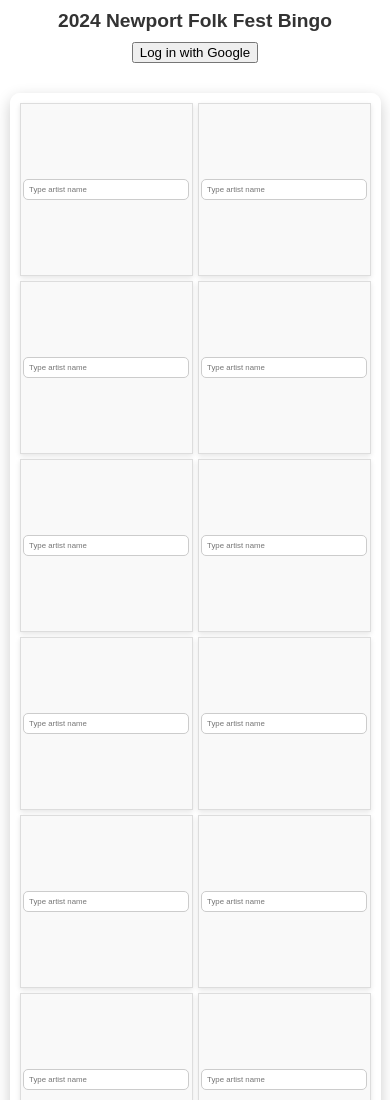
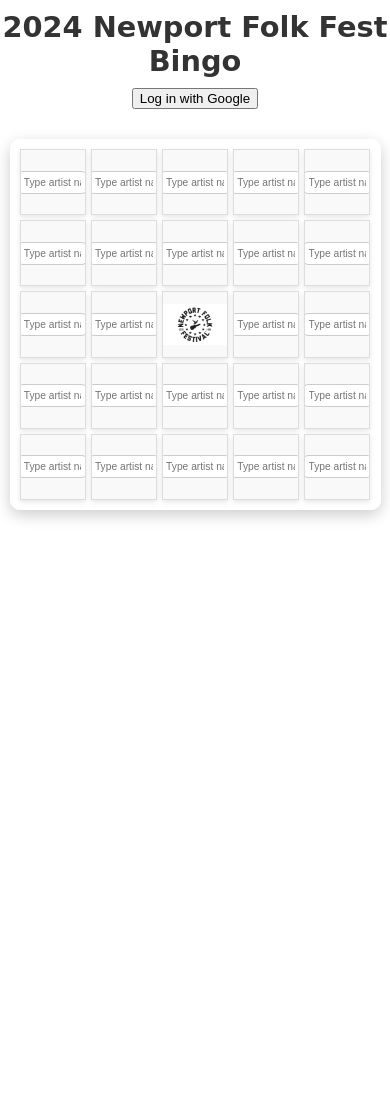
Before and after one commit to twooglin/NFF-Bingo, a plain HTML site: page index.html in a window 390 px wide. Shown: the top 1100 px of the page. After the commit the page ends 844 px from the top, so only its background shows below. Drawn offline with Linux system fonts and the light colour scheme; no server answers.

Commit message:
Update styles.css

```diff
--- a/styles.css
+++ b/styles.css
@@ -1,6 +1,6 @@
 /* General body styling */
 body {
-    font-family: Arial, sans-serif;
+    font-family: 'Raleway', sans-serif; /* Raleway for main text */
     text-align: center;
     margin: 0;
     padding: 0;
@@ -8,18 +8,23 @@ body {
     position: relative;
 }
 
+/* Apply Shadows Into Light for Headers */
+h1, h2, h3 {
+    font-family: 'Shadows Into Light', cursive;
+}
+
 #background {
     background-image: url('background.png');
-    background-size: cover; /* Cover entire viewport */
+    background-size: cover;
     background-position: center;
-    filter: grayscale(100%); /* Convert to black and white */
-    opacity: 0.5; /* Reduce opacity to 50% */
-    position: fixed; /* Fixed to viewport */
+    filter: grayscale(100%);
+    opacity: 0.5;
+    position: fixed;
     top: 0;
     left: 0;
     width: 100%;
     height: 100%;
-    z-index: -1; /* Behind all content */
+    z-index: -1;
 }
 
 #content {
@@ -36,10 +41,10 @@ h1 {
 /* Bingo Board */
 #bingo-board {
     display: grid;
-    grid-template-columns: repeat(5, 1fr); /* Default: 5 columns for desktop */
-    gap: 10px;
+    grid-template-columns: repeat(5, 1fr); /* Always 5 columns */
+    gap: 5px;
     margin: 20px auto;
-    width: 90%;
+    width: 95%;
     max-width: 600px;
     background: rgba(255, 255, 255, 0.9);
     padding: 10px;
@@ -47,6 +52,7 @@ h1 {
     box-shadow: 0 5px 15px rgba(0, 0, 0, 0.2);
 }
 
+/* Bingo Squares */
 .bingo-square {
     background-color: #f9f9f9;
     border: 1px solid #ddd;
@@ -54,20 +60,22 @@ h1 {
     flex-direction: column;
     justify-content: center;
     align-items: center;
-    aspect-ratio: 1 / 1; /* Maintains square shape */
+    aspect-ratio: 1 / 1; /* Ensures all squares remain perfectly square */
     text-align: center;
-    font-size: 0.9em;
+    font-size: 1em; /* Default text size */
     position: relative;
     overflow: hidden;
     box-shadow: 0 2px 5px rgba(0, 0, 0, 0.1);
 }
 
+/* Center Logo (Free Space) */
 .bingo-square img {
-    width: 50%;
-    height: auto;
+    width: 100%;
+    height: 100%;
     object-fit: contain;
 }
 
+/* Artist Search Input */
 .artist-search {
     width: 90%;
     padding: 5px;
@@ -77,6 +85,7 @@ h1 {
     outline: none;
 }
 
+/* Dropdown Styling */
 .dropdown {
     position: absolute;
     background: white;
@@ -100,6 +109,7 @@ h1 {
     background-color: #f0f0f0;
 }
 
+/* Highlight for Correct Artists */
 .correct-artist {
     background-color: lightgreen;
     border: 2px solid green;
@@ -124,42 +134,23 @@ h1 {
     object-fit: cover;
 }
 
-/* Responsive Design */
-@media (max-width: 1024px) {
+/* ✅ Responsive Design (Keep Board 5x5) */
+@media (max-width: 768px) {
     #bingo-board {
-        grid-template-columns: repeat(4, 1fr); /* 4 columns on medium screens */
-        gap: 8px;
-    }
-}
-
-@media (max-width: 768px) {
-    h1 {
-        font-size: 1.5em;
-    }
-    #bingo-board {
-        grid-template-columns: repeat(3, 1fr); /* 3 columns on tablets */
-        gap: 8px;
+        width: 100%;
+        max-width: 95%;
     }
     .bingo-square {
-        font-size: 0.8em;
+        font-size: 0.9em; /* Reduce text size slightly on smaller screens */
     }
 }
 
 @media (max-width: 480px) {
-    h1 {
-        font-size: 1.2em;
-    }
     #bingo-board {
-        grid-template-columns: repeat(2, 1fr); /* 2 columns on phones */
-        gap: 5px;
+        width: 100%;
+        max-width: 90%;
     }
     .bingo-square {
-        font-size: 0.7em;
-    }
-    .artist-search {
-        font-size: 0.7em;
-    }
-    .dropdown-option {
-        font-size: 0.7em;
+        font-size: 0.8em; /* Further reduce text size on phones */
     }
 }
```
